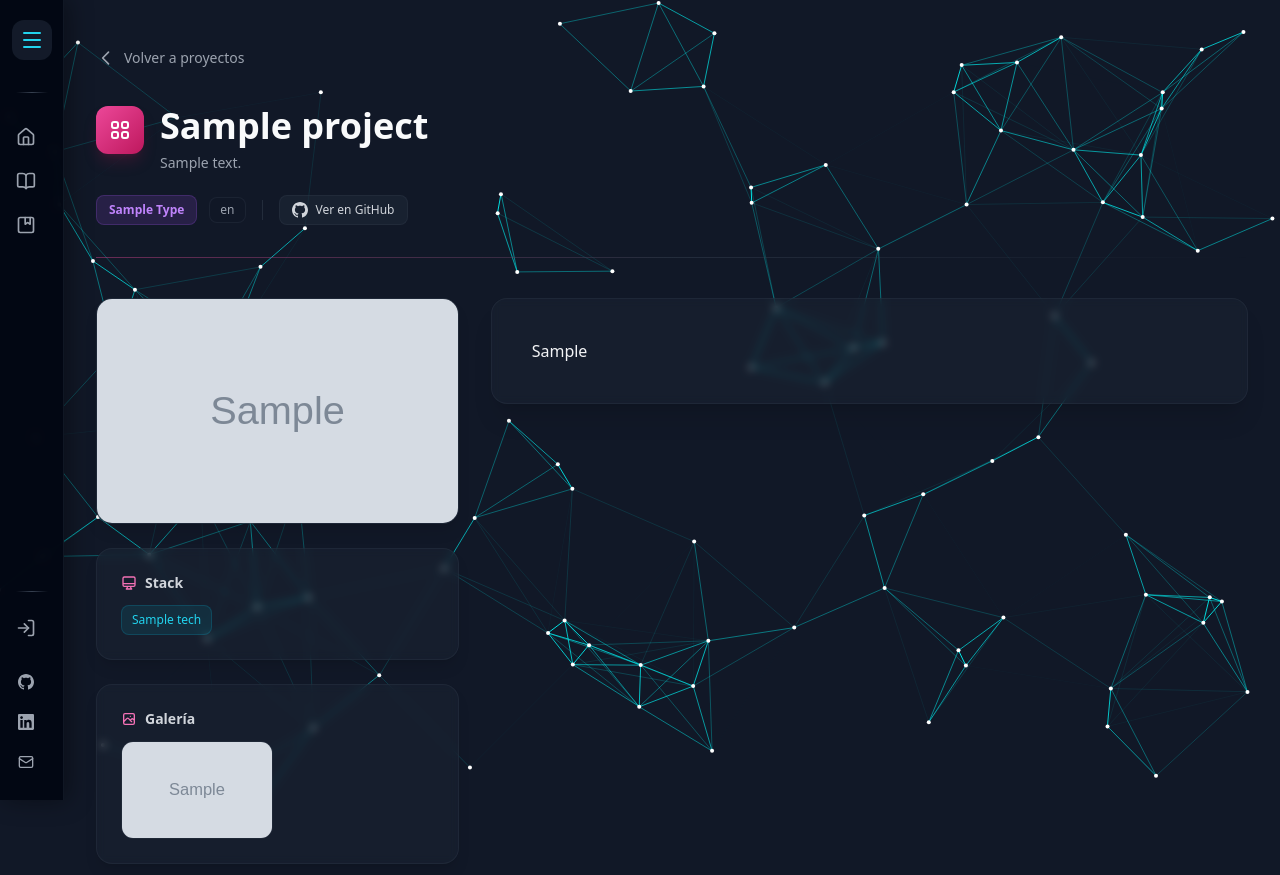
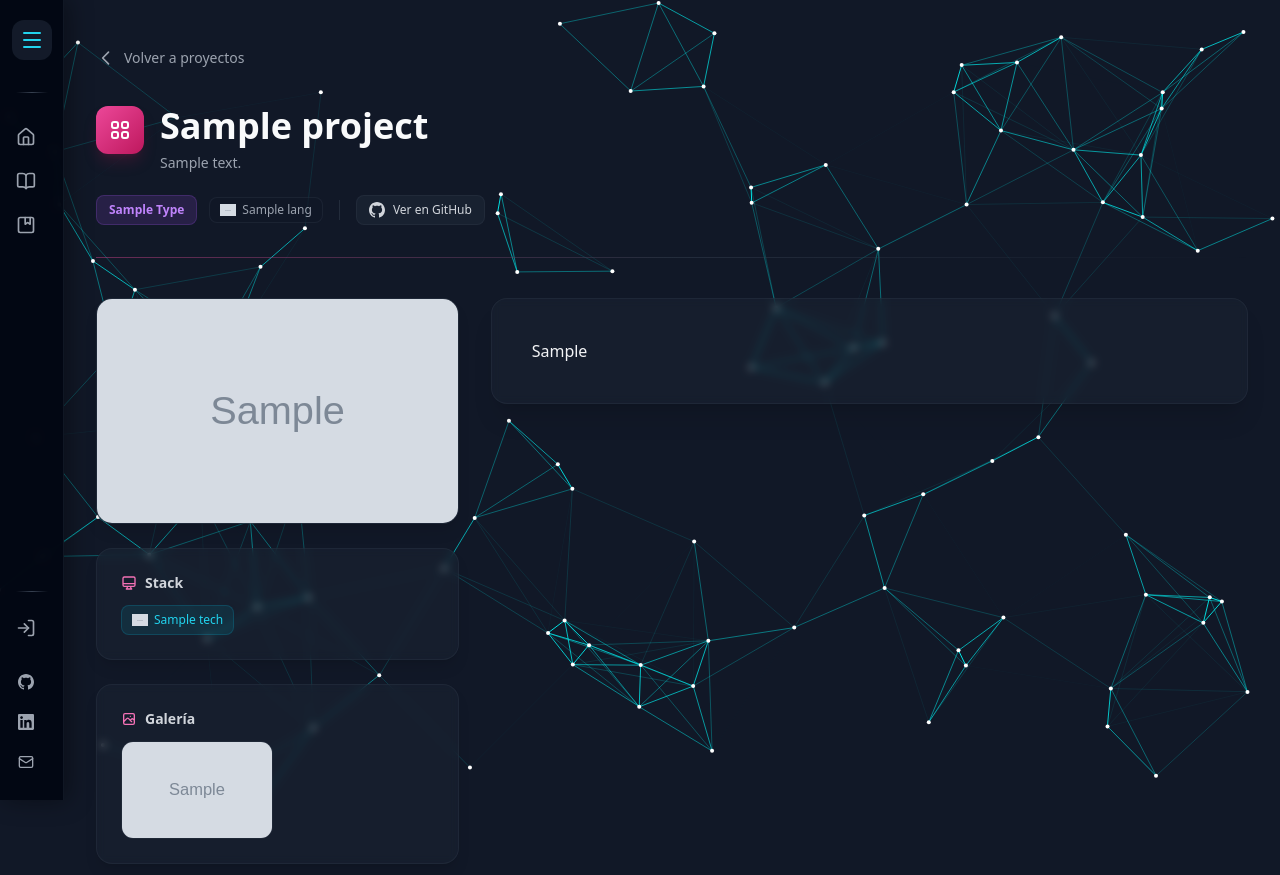
Before and after one commit to RafaMonclova/web_portfolio, a Django app: template templates/projects/detail.html in a window 1280 px wide. Shown: the top 875 px of the page. Run offline with Django 5.2, Linux system fonts and the light colour scheme; the template is opened without the code that fills it: most values are stand-ins (such as "Sample title", 1, 10 or a date in 2020); grey boxes marked "Sample" are stand-in pictures; some libraries are stand-ins or nearby versions.

Commit message:
Render icons

```diff
--- a/templates/projects/detail.html
+++ b/templates/projects/detail.html
@@ -45,10 +45,13 @@
           {{ project.type|title }}
         </span>
 
-        {% for lang in project.get_languages_list %}
+        {% for lang in project.languages.all %}
         <span
-          class="inline-flex items-center text-xs px-2.5 py-1 rounded-lg bg-gray-900/60 text-gray-400 border border-gray-700/30">
-          {{ lang }}
+          class="inline-flex items-center gap-1.5 text-xs px-2.5 py-1 rounded-lg bg-gray-900/60 text-gray-400 border border-gray-700/30">
+          {% if lang.icon %}
+            <img src="{{ lang.icon }}" alt="{{ lang.name }}" class="w-4 h-4 object-contain">
+          {% endif %}
+          {{ lang.name }}
         </span>
         {% endfor %}
 
@@ -93,7 +96,10 @@
           <div class="flex flex-wrap gap-2">
             {% for tech in project.technologies.all %}
             <span
-              class="inline-flex items-center text-xs font-medium px-2.5 py-1.5 rounded-lg bg-cyan-500/10 text-cyan-400 border border-cyan-500/20">
+              class="inline-flex items-center gap-1.5 text-xs font-medium px-2.5 py-1.5 rounded-lg bg-cyan-500/10 text-cyan-400 border border-cyan-500/20">
+              {% if tech.icon %}
+                <img src="{{ tech.icon }}" alt="{{ tech.name }}" class="w-4 h-4 object-contain">
+              {% endif %}
               {{ tech.name }}
             </span>
             {% endfor %}
```
Also changed, not shown: templates/projects/list.html (+6 -3 lines).
